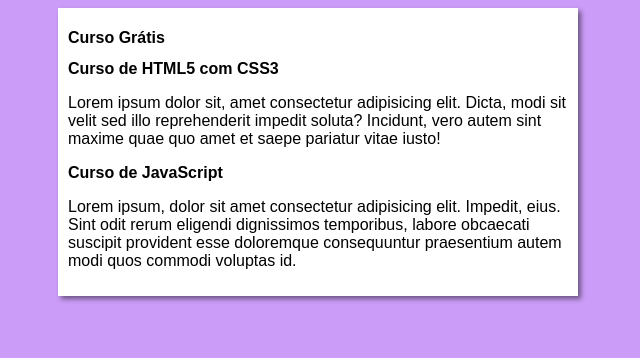
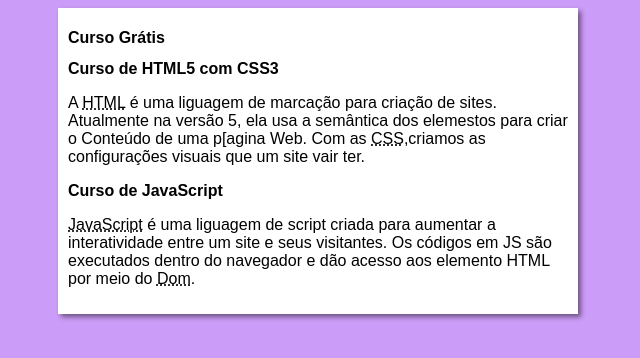
Before and after one commit to RODRIGO-NUNES-CIRIACO/projeto-site, a plain HTML site: page index.html in a window 1280 px wide. Shown: the whole page, without its empty margins (322-962 px from the left). Drawn offline with Linux system fonts and the light colour scheme.

Commit message:
alterações

```diff
--- a/index.html
+++ b/index.html
@@ -14,11 +14,11 @@
         </header>
         <article>
             <h2>Curso de HTML5 com CSS3</h2>
-            <p>Lorem ipsum dolor sit, amet consectetur adipisicing elit. Dicta, modi sit velit sed illo reprehenderit impedit soluta? Incidunt, vero autem sint maxime quae quo amet et saepe pariatur vitae iusto!</p>
+            <p>A <abbr title="HyperText Markup Language">HTML</abbr> é uma liguagem de marcação para criação de sites. Atualmente na versão 5, ela usa a semântica dos elemestos para criar o Conteúdo de uma p[agina Web. Com as <abbr title="Cascading Style sheets">CSS</abbr>,criamos as configurações visuais que um site vair ter.</p>
         </article>
         <article>
             <h2>Curso de JavaScript</h2>
-            <p>Lorem ipsum, dolor sit amet consectetur adipisicing elit. Impedit, eius. Sint odit rerum eligendi dignissimos temporibus, labore obcaecati suscipit provident esse doloremque consequuntur praesentium autem modi quos commodi voluptas id.</p>
+            <p> <abbr title="JavaScript">JavaScript</abbr> é uma liguagem de script criada para aumentar a interatividade entre um site e seus visitantes. Os códigos em JS são executados dentro do navegador e dão acesso aos elemento HTML por meio do <abbr title="Document Object Model">Dom</abbr>.</p>
         </article>
     </main>
 </body>
```
